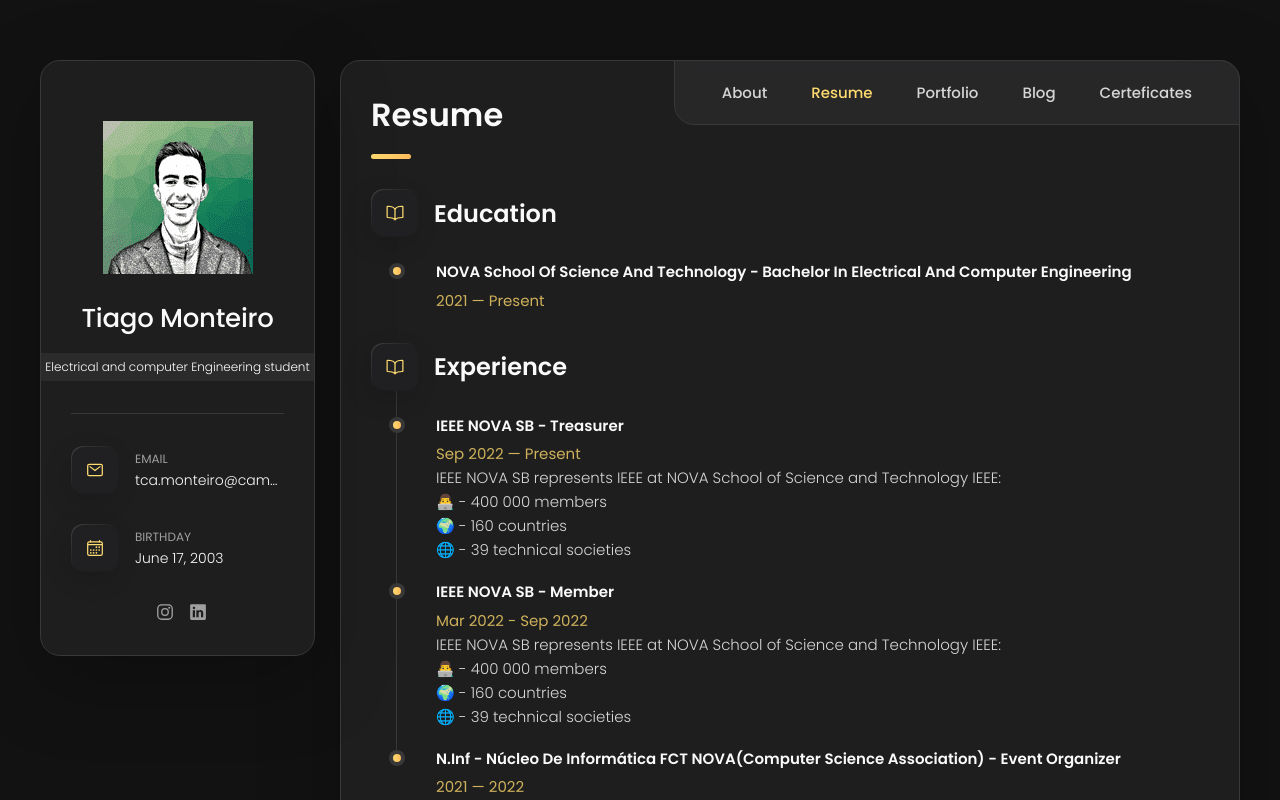
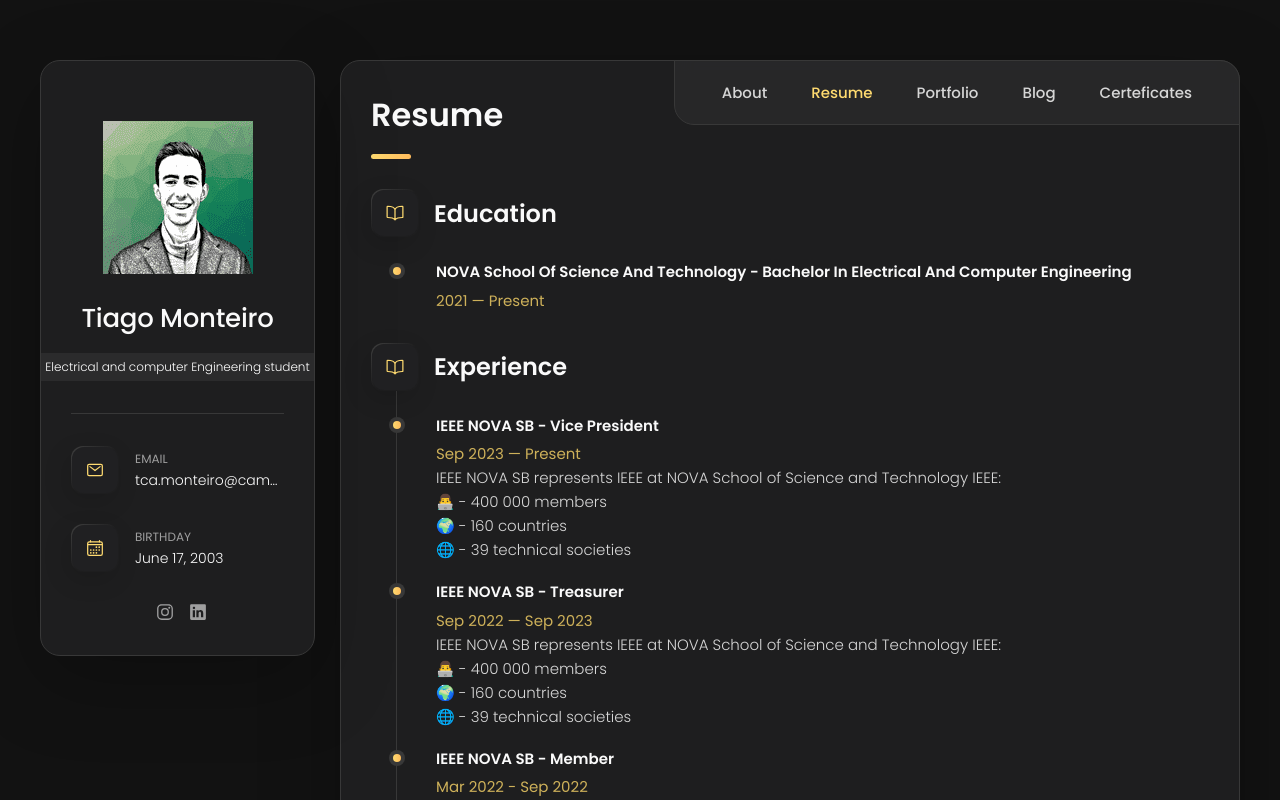
Before and after one commit to tiagomonteiro0715/personal-portefolio, a plain HTML site: page index.html in a window 1280 px wide. Both pictures are taken after a click on the button "Resume". Shown: the top 800 px of the page. Drawn offline with nearby package versions, Linux system fonts and the light colour scheme.

Commit message:
Update index.html

```diff
--- a/index.html
+++ b/index.html
@@ -218,10 +218,10 @@
               </div>
 
               <div class="service-content-box">
-                <h4 class="h4 service-item-title">Organization Treasurer</h4>
+                <h4 class="h4 service-item-title">Organization vice president</h4>
 
                 <p class="service-item-text">
-                  IEEE NOVA SB treasurer - IEEE NOVA SB represents IEEE at NOVA School of Science and Technology IEEE
+                  IEEE NOVA SB vice president - IEEE NOVA SB represents IEEE at NOVA School of Science and Technology
                 </p>
               </div>
 
@@ -459,11 +459,27 @@
 
           <ol class="timeline-list">
 
+
+            <li class="timeline-item">
+
+              <h4 class="h4 timeline-item-title">IEEE NOVA SB - Vice president</h4>
+
+              <span>Sep 2023 — Present</span>
+
+              <p class="timeline-text">
+                IEEE NOVA SB represents IEEE at NOVA School of Science and Technology
+                IEEE:
+                <br>👨‍💻 - 400 000 members
+                <br>🌍 - 160 countries
+                <br>🌐 - 39 technical societies
+
+            </li>
+
             <li class="timeline-item">
 
               <h4 class="h4 timeline-item-title">IEEE NOVA SB - Treasurer</h4>
 
-              <span>Sep 2022 — Present</span>
+              <span>Sep 2022 — Sep 2023</span>
 
               <p class="timeline-text">
                 IEEE NOVA SB represents IEEE at NOVA School of Science and Technology
```
